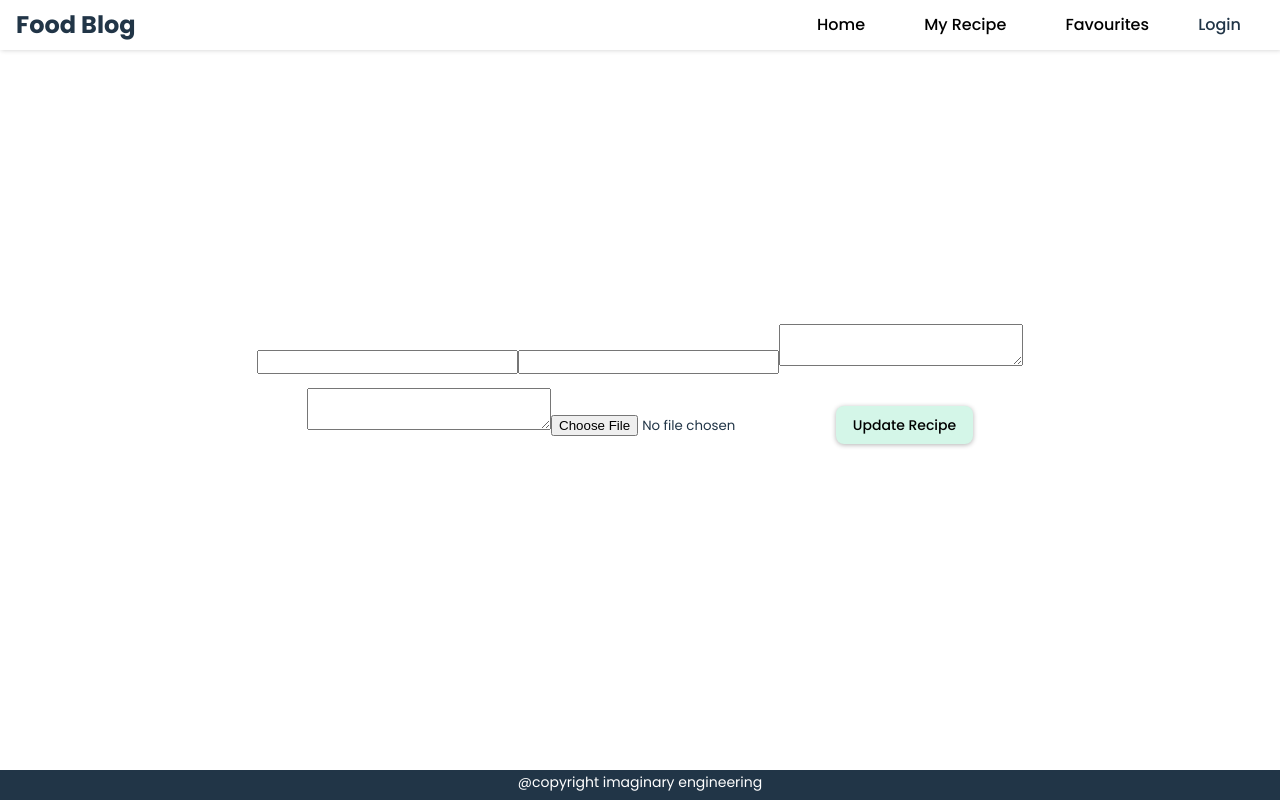
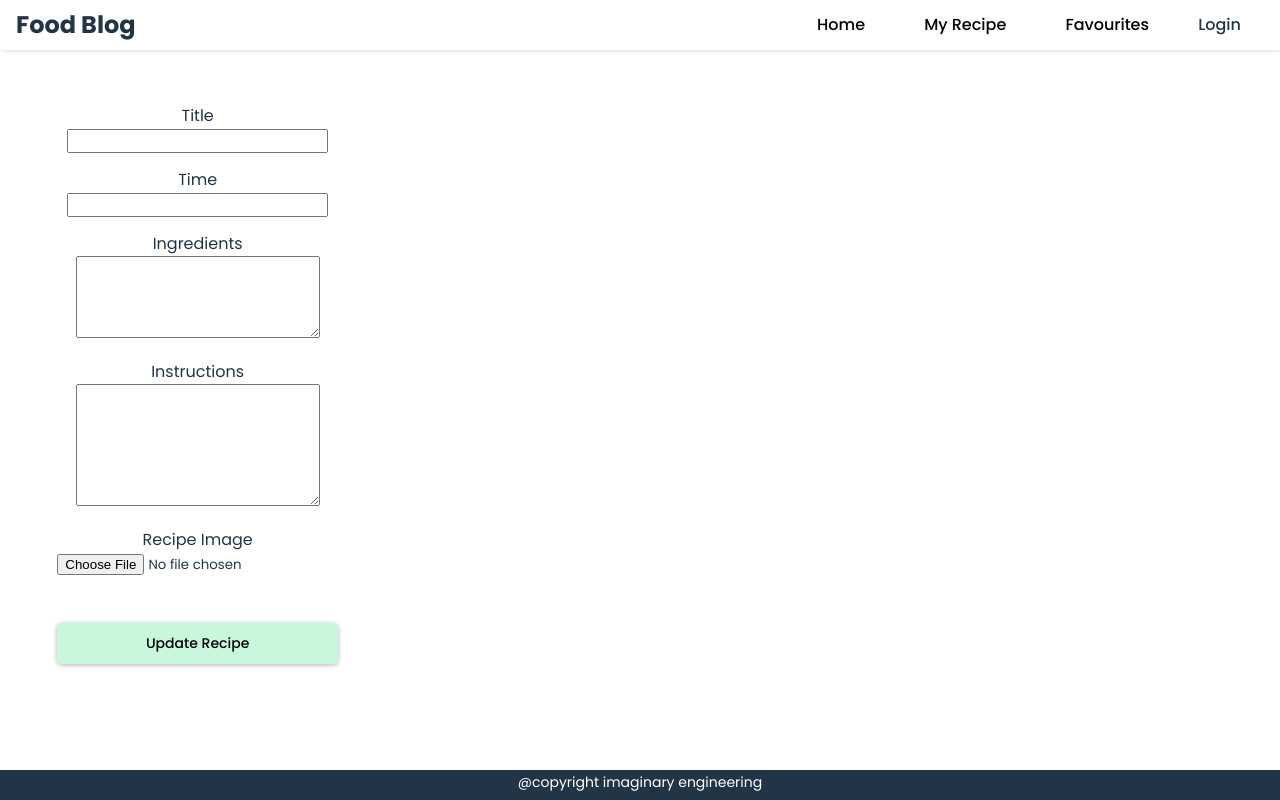
Before and after one commit to shloknmehta/FoodRecipe, a React (Vite) app in the folder frontend/food-blog-app/: page /editRecipe/1 in a window 1280 px wide. Built offline with nearby package versions, Linux system fonts and the light colour scheme; no server answers.

Commit message:
solved EditRecipe errors

```diff
--- a/frontend/food-blog-app/src/pages/EditRecipe.jsx
+++ b/frontend/food-blog-app/src/pages/EditRecipe.jsx
@@ -55,13 +55,66 @@ export default function EditRecipe() {
     };
 
     return (
-        <form onSubmit={handleSubmit} className="form">
-            <input type="text" value={title} onChange={(e) => setTitle(e.target.value)} required />
-            <input type="text" value={time} onChange={(e) => setTime(e.target.value)} required />
-            <textarea value={ingredients.join(",")} onChange={(e) => setIngredients(e.target.value.split(","))} required />
-            <textarea value={instructions} onChange={(e) => setInstructions(e.target.value)} required />
-            <input type="file" onChange={(e) => setCoverImage(e.target.files[0])} />
-            <button type="submit">Update Recipe</button>
+        <form onSubmit={handleSubmit} className="form" style={{ maxWidth: "600px", margin: "0 auto" }}>
+            <div style={{ display: "flex", flexDirection: "column", gap: "15px" }}>
+                <label>
+                    Title
+                    <input
+                        type="text"
+                        value={title}
+                        onChange={(e) => setTitle(e.target.value)}
+                        required
+                    />
+                </label>
+
+                <label>
+                    Time
+                    <input
+                        type="text"
+                        value={time}
+                        onChange={(e) => setTime(e.target.value)}
+                        required
+                    />
+                </label>
+
+                <label>
+                    Ingredients
+                    <textarea
+                        value={ingredients.join(",")}
+                        onChange={(e) => setIngredients(e.target.value.split(","))}
+                        required
+                        rows={4}
+                    />
+                </label>
+
+                <label>
+                    Instructions
+                    <textarea
+                        value={instructions}
+                        onChange={(e) => setInstructions(e.target.value)}
+                        required
+                        rows={6}
+                    />
+                </label>
+
+                <label>
+                    Recipe Image
+                    <input
+                        type="file"
+                        onChange={(e) => setCoverImage(e.target.files[0])}
+                    />
+                </label>
+
+                <button type="submit" style={{
+                    backgroundColor: "#c8f7dc",
+                    border: "none",
+                    padding: "10px 20px",
+                    borderRadius: "5px",
+                    cursor: "pointer"
+                }}>
+                    Update Recipe
+                </button>
+            </div>
         </form>
     );
 }
```
